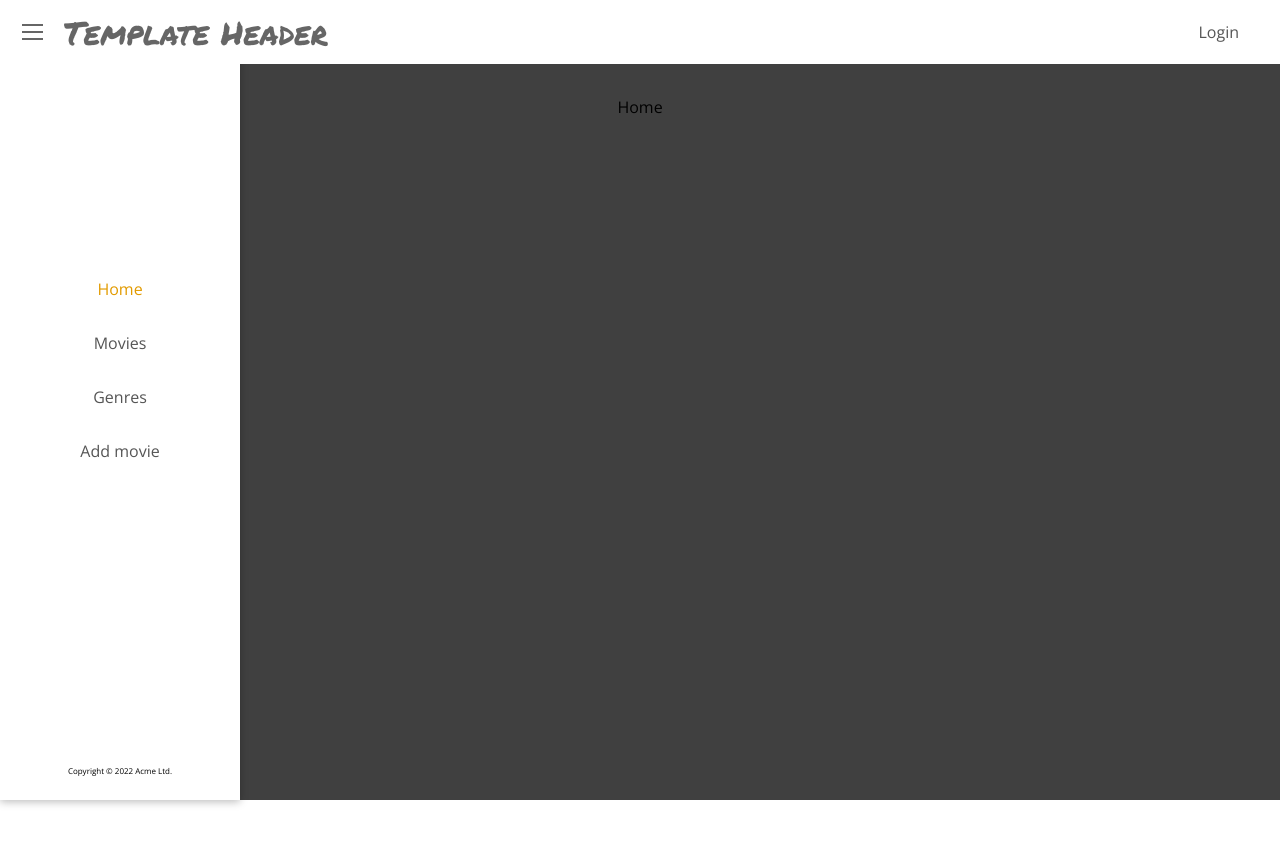
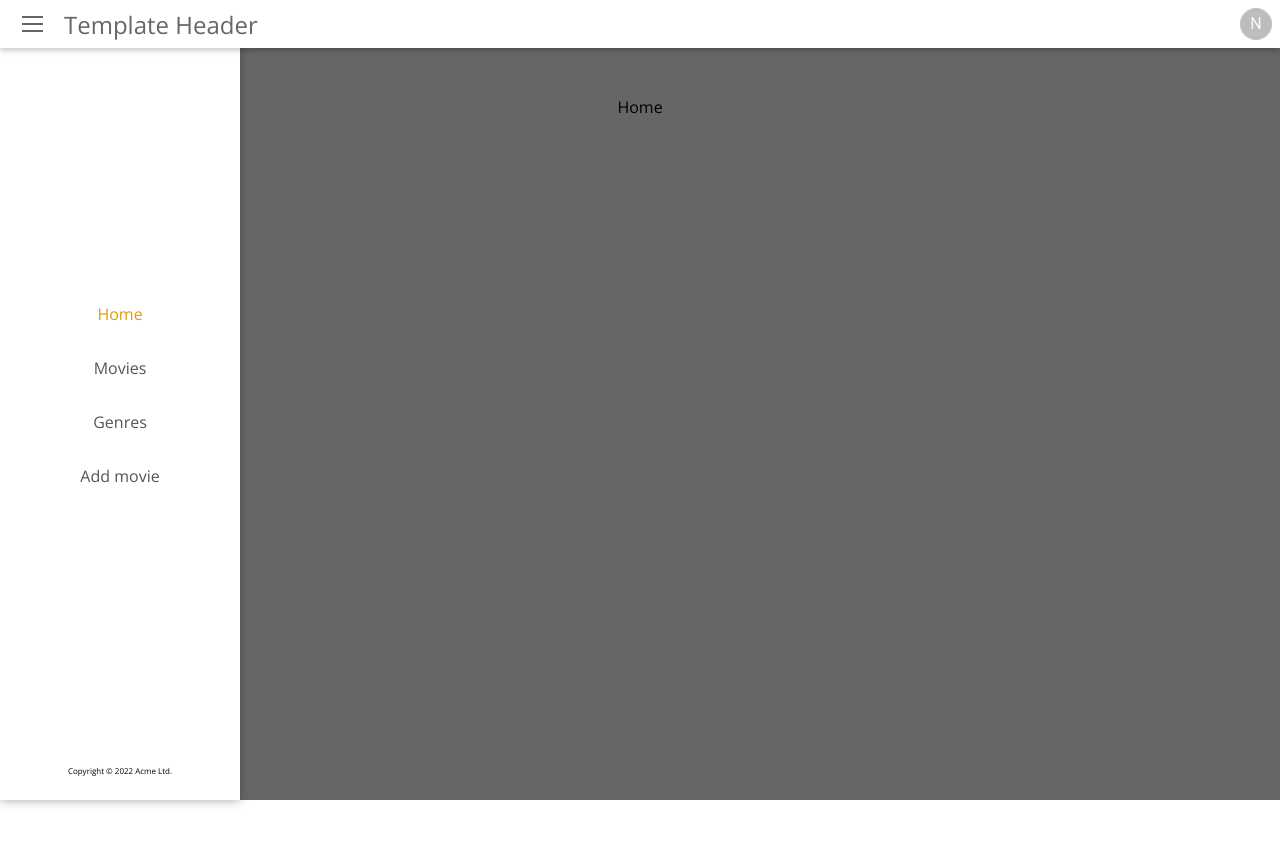
Before and after one commit to fangjjcs/Working-with-React-and-GO-frontend, a React (Create React App) app: page / in a window 1280 px wide. Both pictures are taken after a click on the button 40 px from the left and 32 px from the top of the page. Shown: the top 844 px of the page. Built offline with nearby package versions, Linux system fonts and the light colour scheme.

Commit message:
update NavLinks

```diff
--- a/package.json
+++ b/package.json
@@ -3,6 +3,8 @@
   "version": "0.1.0",
   "private": true,
   "dependencies": {
+    "@material-ui/core": "^4.12.3",
+    "@material-ui/icons": "^4.11.2",
     "@testing-library/jest-dom": "^5.16.1",
     "@testing-library/react": "^12.1.2",
     "@testing-library/user-event": "^13.5.0",
--- a/src/index.css
+++ b/src/index.css
@@ -1,22 +1,21 @@
 @import url('https://fonts.googleapis.com/css?family=Open+Sans:400,700&display=swap');
-@import url('https://fonts.googleapis.com/css2?family=Permanent+Marker&display=swap');
 
 :root{
 
   --font-color-body: #555;
   --surface-light: rgb(245, 245, 245);
 
-  --spacing-lg: 4rem;
+  --spacing-lg: 3rem;
   --spacing-md: 2rem;
   --spacing-s: 1rem;
 
-  --font-header: normal 2rem 'Permanent Marker';
+  --font-header: normal 1.5rem 'Open Sans';
   --font-nav: normal 1rem 'Open Sans';
   --font-body-100: normal 10px 'Open Sans';
   --font-footer: normal 0.5rem 'Open Sans';
 
-
-
+  --boxshadow-nav: 0 2px 6px rgba(0, 0, 0, 0.25);
+  --shadow-btn: 0 2px 6px rgba(0, 0, 0, 0.25);
 }
 
 * {
@@ -43,7 +42,7 @@ body {
 .slide-in-left-enter-active {
   transform: translateX(0);
   opacity: 1;
-  transition: all 400ms;
+  transition: all 300ms;
 }
 
 .slide-in-left-exit {
@@ -54,7 +53,7 @@ body {
 .slide-in-left-exit-active {
   transform: translateX(-100%);
   opacity: 0;
-  transition: all 200ms;
+  transition: all 300ms;
 }
 
 .center {
--- a/src/shared/components/Backdrop/Backdrop.css
+++ b/src/shared/components/Backdrop/Backdrop.css
@@ -4,6 +4,6 @@
   left: 0;
   width: 100%;
   height: 100vh;
-  background: rgba(0, 0, 0, 0.75);
+  background: rgba(0, 0, 0, 0.6);
   z-index: 10;
 }
--- a/src/shared/components/Navigation/MainHeader.css
+++ b/src/shared/components/Navigation/MainHeader.css
@@ -7,9 +7,9 @@
     top: 0;
     left: 0;
     background: #ffffff;
-    /* box-shadow: 0 2px 6px rgba(0, 0, 0, 0.26); */
+    box-shadow: var(--boxshadow-nav);
     padding: 0 1rem;
-    z-index: 12;
+    z-index: 1500;
   }
 
   main {
--- a/src/shared/components/Navigation/MainNavigation.css
+++ b/src/shared/components/Navigation/MainNavigation.css
@@ -27,13 +27,14 @@
     color: #666;
   }
 
-  .main-navigation__header-nav-auth{
+  .main-navigation__header-nav-avatar{
     position: fixed;
-    right: 1rem;
+    right: 0.5rem;
   }
 
   .main-navigation__drawer-nav {
     height: 100%;
+    padding-top: var(--spacing-lg);
     display: flex;
     flex-direction: column;
     justify-content: space-around;
--- a/src/shared/components/Navigation/MainNavigation.js
+++ b/src/shared/components/Navigation/MainNavigation.js
@@ -1,19 +1,40 @@
 import React, {useState} from "react";
 import { Link, NavLink } from "react-router-dom";
-
 import MainHeader from "./MainHeader";
 import './MainNavigation.css';
 import NavLinks from "./NavLinks";
 import SideDrawer from "./SideDrawer";
 import BackDrop from "../Backdrop/Backdrop"
 import Footer from "../Footer/Footer";
+import { Avatar, Drawer } from "@material-ui/core";
+import { makeStyles } from '@material-ui/core/styles';
+
+const useStyles = makeStyles((theme) => ({
+    root: {
+      display: 'flex',
+      '& > *': {
+        margin: theme.spacing(1),
+      },
+    },
+    small: {
+      width: theme.spacing(4),
+      height: theme.spacing(4),
+      fontSize: "1rem",
+    },
+    large: {
+      width: theme.spacing(7),
+      height: theme.spacing(7),
+    },
+  }));
+
 
 const MainNavigation = props => {
 
+    const classes = useStyles();
     const [drawerIsOpen, setDrawerIsOpen] = useState(false);
 
     const openDrawer =()=>{
-        setDrawerIsOpen(true);
+        setDrawerIsOpen(!drawerIsOpen);
     }
 
     const closeDrawer =()=>{
@@ -22,10 +43,16 @@ const MainNavigation = props => {
 
     return (
         <React.Fragment>
+            {/* <Drawer open={drawerIsOpen} onClose={closeDrawer}>
+                <nav className="main-navigation__drawer-nav">
+                    <NavLinks onClose={closeDrawer}/>
+                    <Footer/>
+                </nav>
+            </Drawer> */}
             {drawerIsOpen? <BackDrop onClick={closeDrawer}/>: null }
-            <SideDrawer show={drawerIsOpen} onClick={closeDrawer}>
+            <SideDrawer show={drawerIsOpen} >
                 <nav className="main-navigation__drawer-nav">
-                    <NavLinks/>
+                    <NavLinks onClose={closeDrawer}/>
                     <Footer/>
                 </nav>
             </SideDrawer>
@@ -38,12 +65,8 @@ const MainNavigation = props => {
                 <h2 className="main-navigation__title">
                     <Link to="/">{props.config.headerName}</Link>
                 </h2>
-                <nav className="main-navigation__header-nav-auth">
-                    <ul className="nav-links">
-                        <li>
-                            <NavLink to="/login">Login</NavLink>
-                        </li>
-                    </ul>
+                <nav className="main-navigation__header-nav-avatar">
+                    <Avatar className={classes.small}>N</Avatar>
                 </nav>
             </MainHeader>
         </React.Fragment>
--- a/src/shared/components/Navigation/NavLinks.css
+++ b/src/shared/components/Navigation/NavLinks.css
@@ -8,6 +8,8 @@
     flex-direction: column;
     justify-content: center;
     align-items: center;
+    overflow-y: scroll;
+
   }
 
   .nav-links li {
--- a/src/shared/components/Navigation/NavLinks.js
+++ b/src/shared/components/Navigation/NavLinks.js
@@ -4,17 +4,17 @@ import { NavLink } from "react-router-dom";
 import './NavLinks.css';
 
 const NavLinks = props => {
-    return <ul className="nav-links">
-        <li>
+    return <ul className="nav-links" >
+        <li onClick={props.onClose}>
             <NavLink to="/" exact>Home</NavLink>
         </li>
-        <li>
+        <li onClick={props.onClose}>
             <NavLink to="/movies">Movies</NavLink>
         </li>
-        <li>
+        <li onClick={props.onClose}>
             <NavLink to="/genres">Genres</NavLink>
         </li>
-        <li>
+        <li onClick={props.onClose}>
             <NavLink to="/add-movie">Add movie</NavLink>
         </li>
     </ul>
--- a/src/shared/components/Navigation/SideDrawer.js
+++ b/src/shared/components/Navigation/SideDrawer.js
@@ -7,7 +7,7 @@ import './SideDrawer.css';
 const SideDrawer = props => {
     const content = (
         <CSSTransition in={props.show} timeout={300} classNames="slide-in-left" mountOnEnter unmountOnExit>
-            <aside className="side-drawer" onClick={props.onClick}>{props.children}</aside>
+            <aside className="side-drawer">{props.children}</aside>
         </CSSTransition>
     );
 
```
Also changed, not shown: 1 other file (tests, documents, lock files or other folders).
